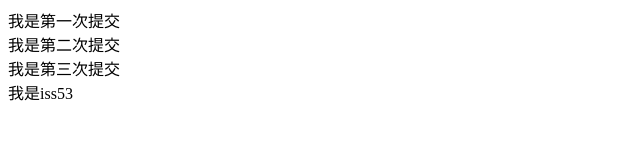
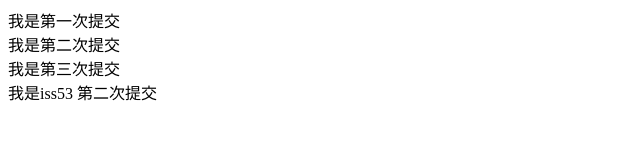
Before and after one commit to beliefShaman/shaman, a plain HTML site: page index.html in a window 1280 px wide. Shown: the whole page, without its empty margins (0-640 px from the left). Drawn offline with Linux system fonts and the light colour scheme.

```diff
--- a/index.html
+++ b/index.html
@@ -10,6 +10,6 @@
   <div>我是第一次提交</div>
   <div>我是第二次提交</div>
   <div>我是第三次提交</div>
-  <div>我是iss53</div>
+  <div>我是iss53 第二次提交</div>
 </body>
 </html>
```
